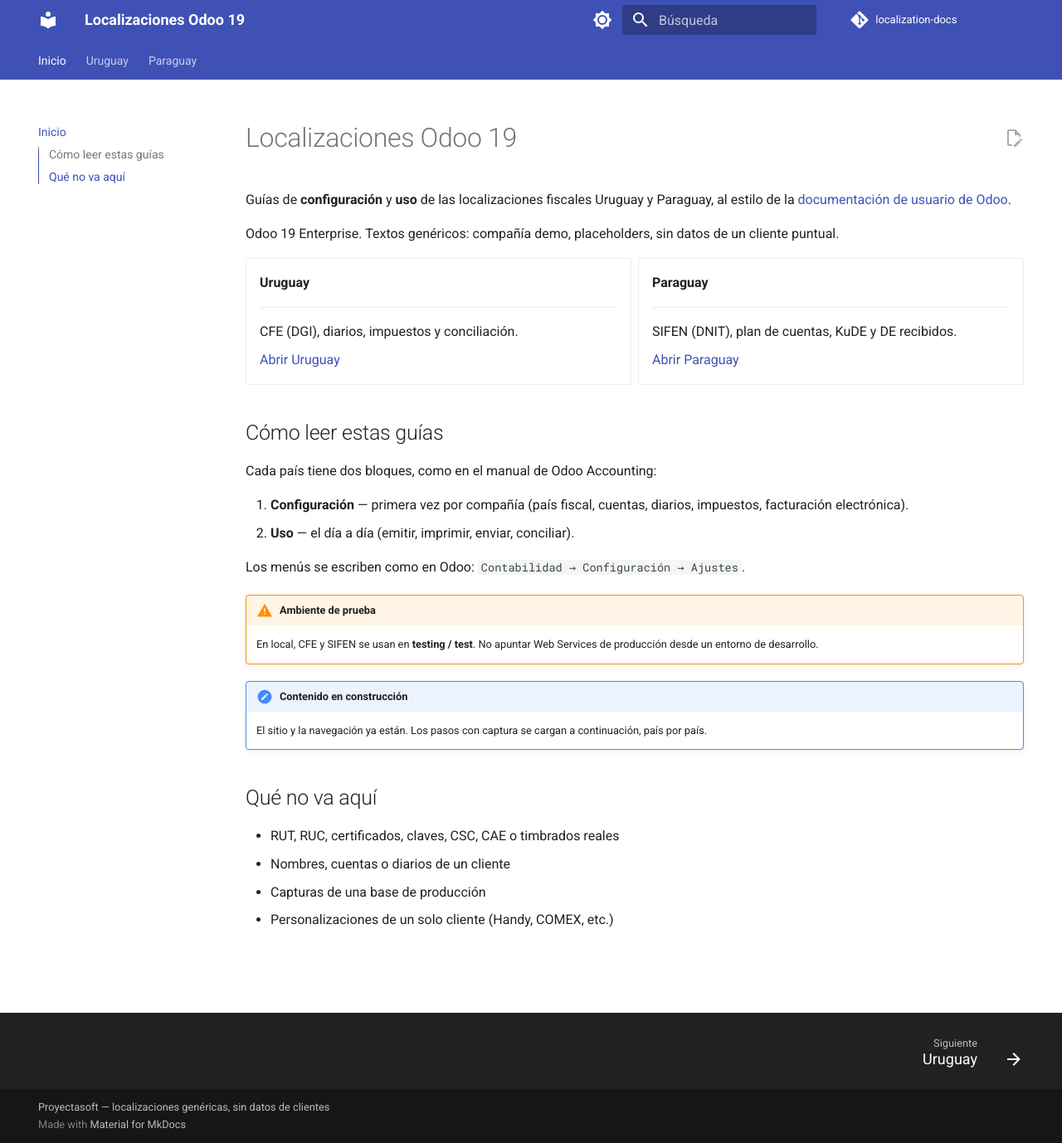
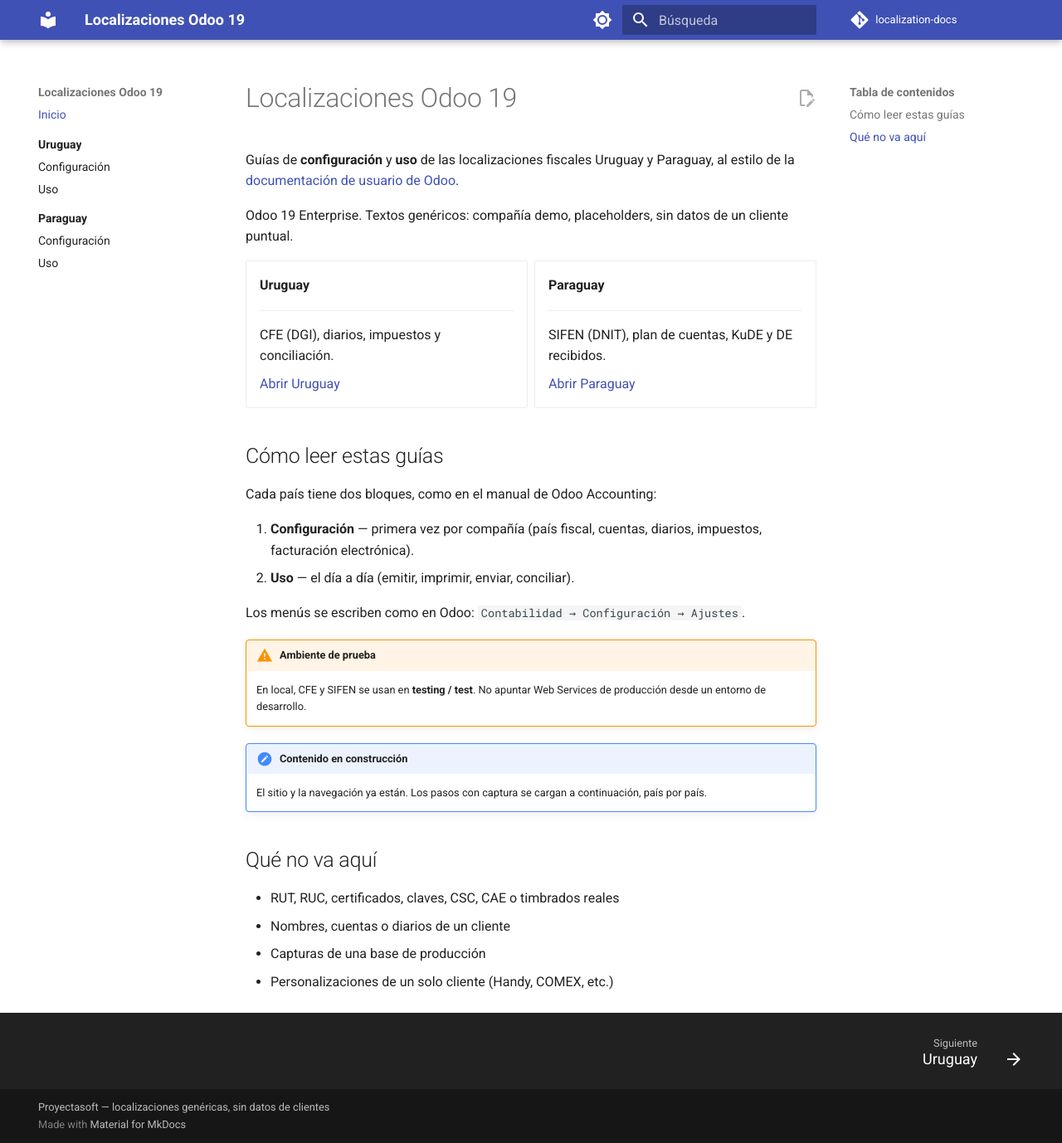
Before and after one commit to Pabloolano/localization-docs, an MkDocs documentation site: the page built from docs/index.md, in a window 1280 px wide and 1378 px high. Shown: the whole window at 83% size. Built offline with MkDocs 1.6.1 and Material for MkDocs 9.7.7, drawn with Linux system fonts in a browser that asks for light colours; comment, search, counter and statistics services are not loaded.

Commit message:
fix: menú de localizaciones a la izquierda, como Odoo
Saca las pestañas superiores y el TOC mezclado en el nav. Uruguay y Paraguay quedan en el árbol izquierdo; el índice de la página va a la derecha.

Co-authored-by: Cursor <cursoragent@cursor.com>

```diff
--- a/mkdocs.yml
+++ b/mkdocs.yml
@@ -27,8 +27,8 @@ theme:
         icon: material/brightness-4
         name: Modo claro
   features:
-    - navigation.tabs
     - navigation.sections
+    - navigation.expand
     - navigation.top
     - navigation.footer
     - navigation.indexes
@@ -36,7 +36,6 @@ theme:
     - search.suggest
     - content.action.edit
     - toc.follow
-    - toc.integrate
 
 plugins:
   - search:
```
